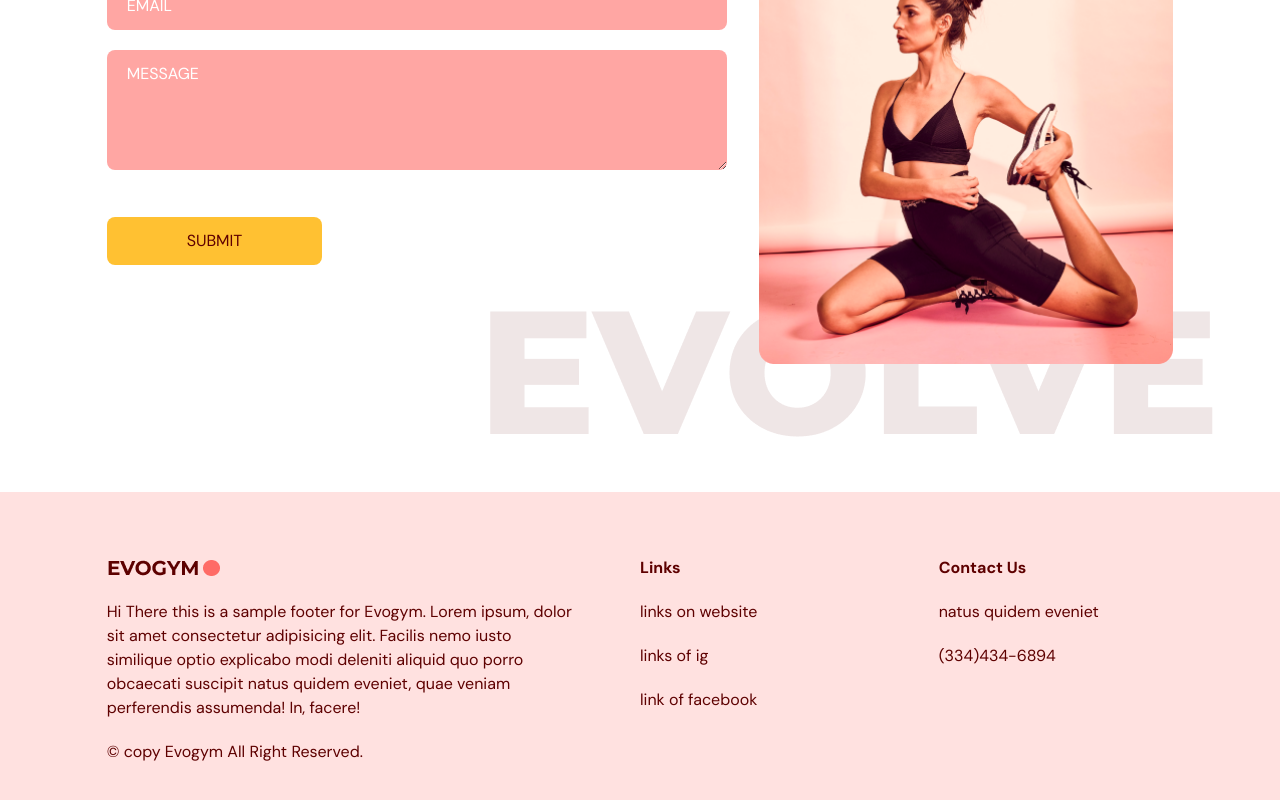
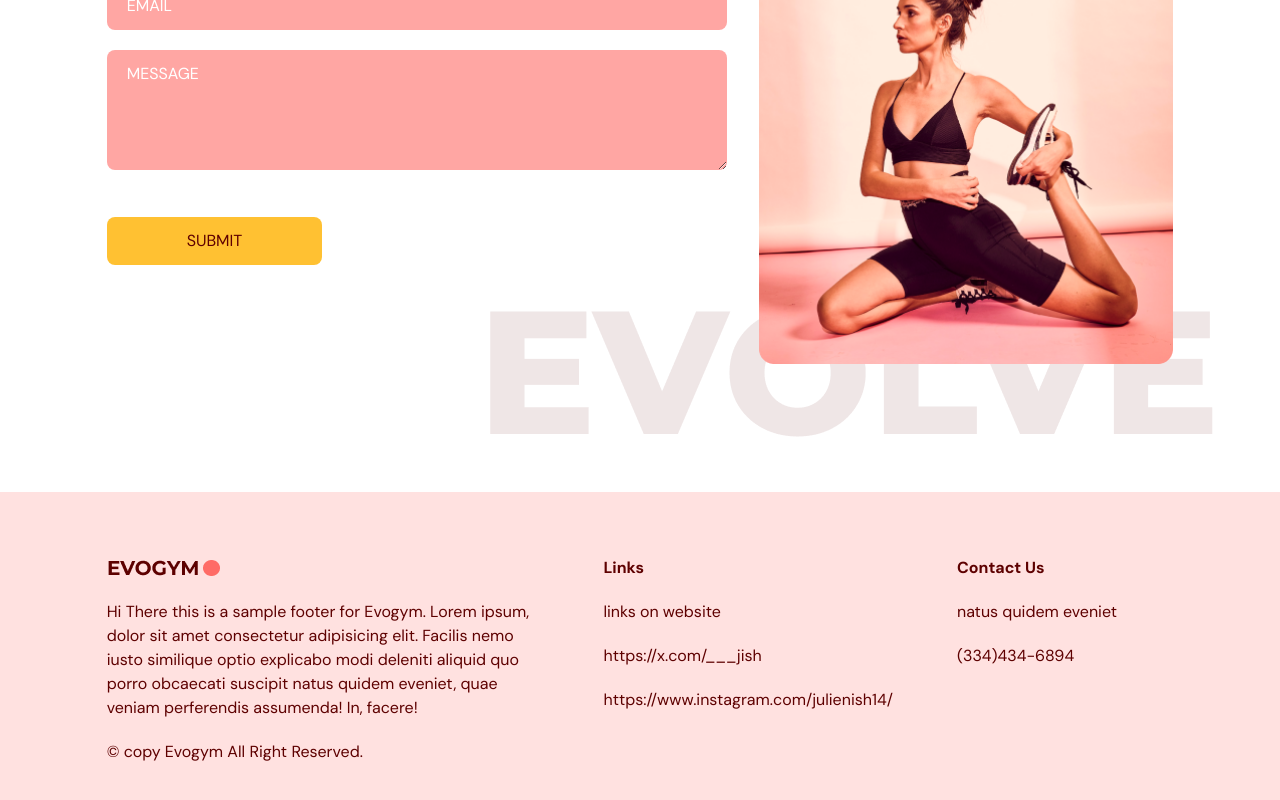
Before and after one commit to Julienish14/freshfit, a React (Vite) app in the folder freshfit/: page / in a window 1280 px wide. Shown: the part 3364-4164 px from the top of the page. Built offline with nearby package versions, Linux system fonts and the light colour scheme.

Commit message:
make changes on the application

```diff
--- a/freshfit/src/scenes/footer/index.tsx
+++ b/freshfit/src/scenes/footer/index.tsx
@@ -17,8 +17,8 @@ const Footer = () => {
         <div className="mt-16 basis-1/4 md:mt-0">
           <h4 className="font-bold">Links</h4>
           <p className="my-5">links on website</p>
-          <p className="my-5">links of ig</p>
-          <p>link of facebook</p>
+          <p className="my-5">https://x.com/___jish</p>
+          <p>https://www.instagram.com/julienish14/</p>
         </div>
         <div className="mt-16 basis-1/4 md:mt-0">
           <h4 className="font-bold">Contact Us</h4>
```
